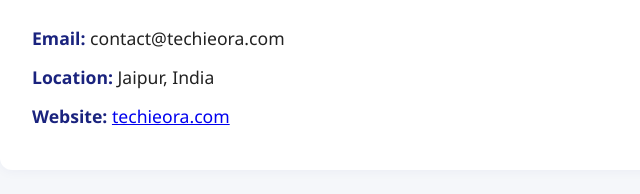
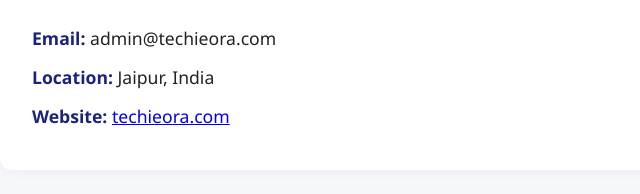
Before and after one commit to techieora/landing, a website: page index.html in a window 1280 px wide. Shown: the part 2031-2225 px from the top of the page, 214-854 px from the left. Drawn offline with Linux system fonts and the light colour scheme.

Commit message:
update email

```diff
--- a/index.html
+++ b/index.html
@@ -110,7 +110,7 @@
       <section id="contact">
         <h2>Contact Us</h2>
         <div class="contact">
-          <div><strong>Email:</strong> contact@techieora.com</div>
+          <div><strong>Email:</strong> admin@techieora.com</div>
           <div><strong>Location:</strong> Jaipur, India</div>
           <div>
             <strong>Website:</strong>
```
